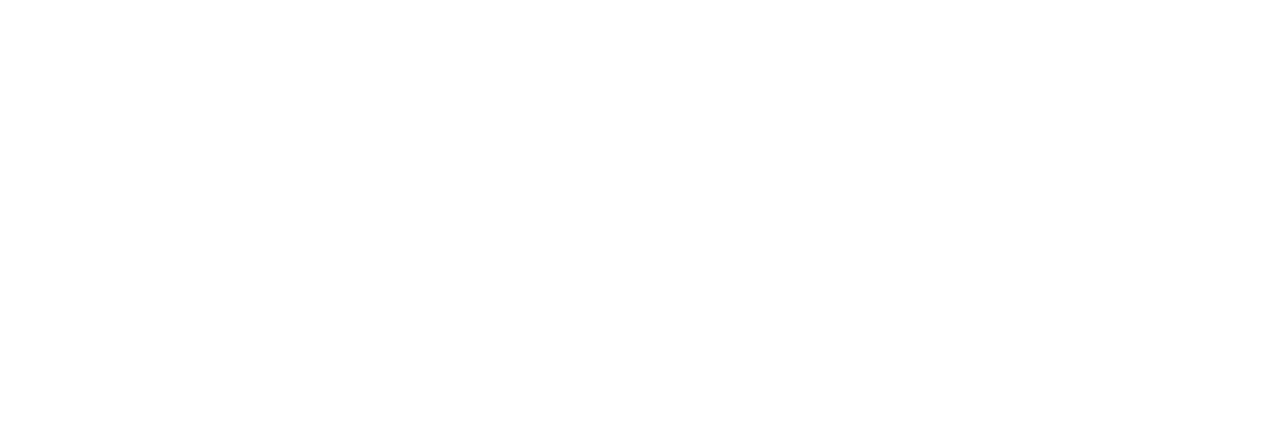
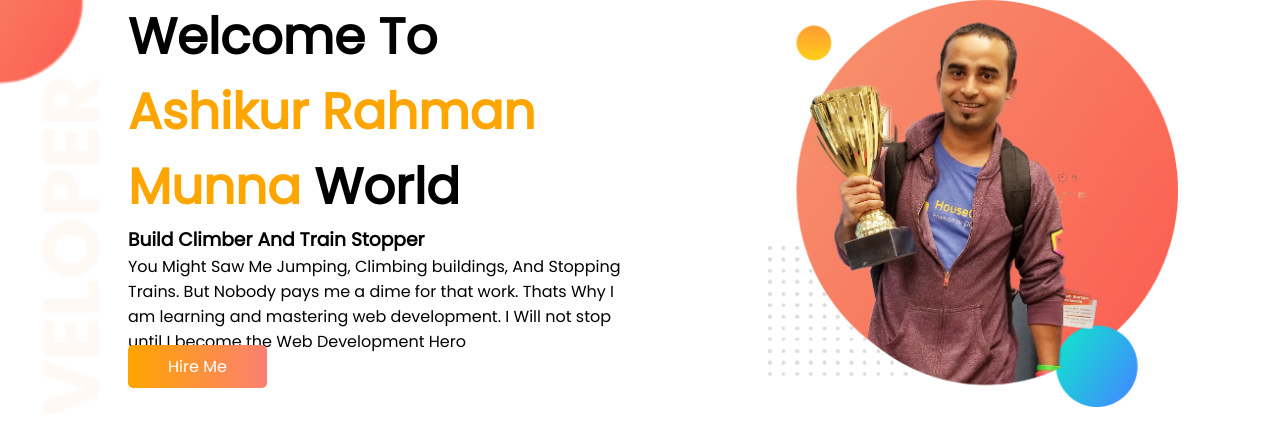
Before and after one commit to AshikurRahmanMunna/developer-portfolio, a plain HTML site: page index.html in a window 1280 px wide. Drawn offline with Linux system fonts and the light colour scheme.

Commit message:
Top Page Created

```diff
--- a/index.html
+++ b/index.html
@@ -6,8 +6,23 @@
     <meta name="viewport" content="width=device-width, initial-scale=1.0">
     <title>Munna Portfolio</title>
     <link rel="stylesheet" href="style.css">
+    <!-- Google Fonts -->
+    <link rel="preconnect" href="https://fonts.googleapis.com">
+    <link rel="preconnect" href="https://fonts.gstatic.com" crossorigin>
+    <link href="https://fonts.googleapis.com/css2?family=Poppins&display=swap" rel="stylesheet">
 </head>
 <body>
-
+    <section class="top-banner">
+        <div class="half-width">
+            <h1>Welcome To</h1>
+        <h1><span class="orange-color">Ashikur Rahman Munna</span> World</h1>
+        <h3>Build Climber And Train Stopper</h3>
+        <p>You Might Saw Me Jumping, Climbing buildings, And Stopping Trains. But Nobody pays me a dime for that work. Thats Why I am learning and mastering web development. I Will not stop until I become the Web Development Hero</p>
+        <a class="link-button" target="_blank" href="https://www.linkedin.com/in/ashikur-rahman-munna-543917229/">Hire Me</a>
+        </div>
+        <div class="half-width">
+            <img src="images/jhankar.png" alt="">
+        </div>
+    </section>
 </body>
 </html>
--- a/style.css
+++ b/style.css
@@ -0,0 +1,42 @@
+* {
+    padding: 0;
+    margin: 0;
+    box-sizing: border-box;
+}
+body {
+    font-family: 'Poppins', sans-serif;
+}
+h1 {
+    font-size: 50px;
+}
+.orange-color {
+    color: orange;
+}
+section {
+    display: flex;
+}
+.half-width {
+    width: 50%;
+    padding-left: 10%;
+}
+.half-width img {
+    width: 80%;
+}
+.link-button {
+    text-decoration: none;
+    color: white;
+    padding: 10px 40px;
+    border-radius: 5px;
+    transition: all .3s ease;
+    background: linear-gradient(to right, orange, salmon);
+}
+.link-button:hover {
+    border: 1px solid orange;
+    background: transparent;
+    color: black;
+}
+.top-banner {
+    background-image: url(images/top-banner.png);
+    background-repeat: no-repeat;
+    background-size: cover;
+}
```
Also changed, not shown: images/dream-bg.png (added), images/exp-bg.png (added), images/jhankar.png (added), images/jhankar2.png (added), images/my-bg.png (added), images/my-bg2.png (added), images/top-banner.png (added), 7 other files.
